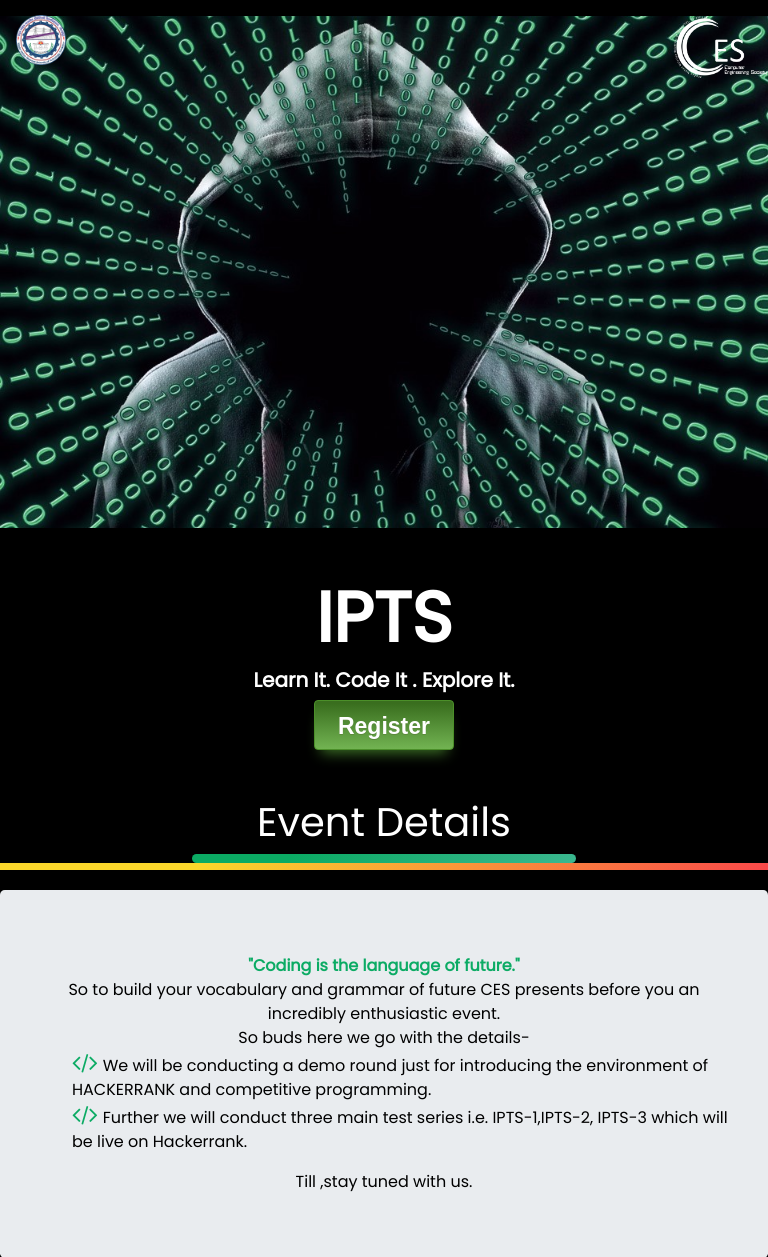
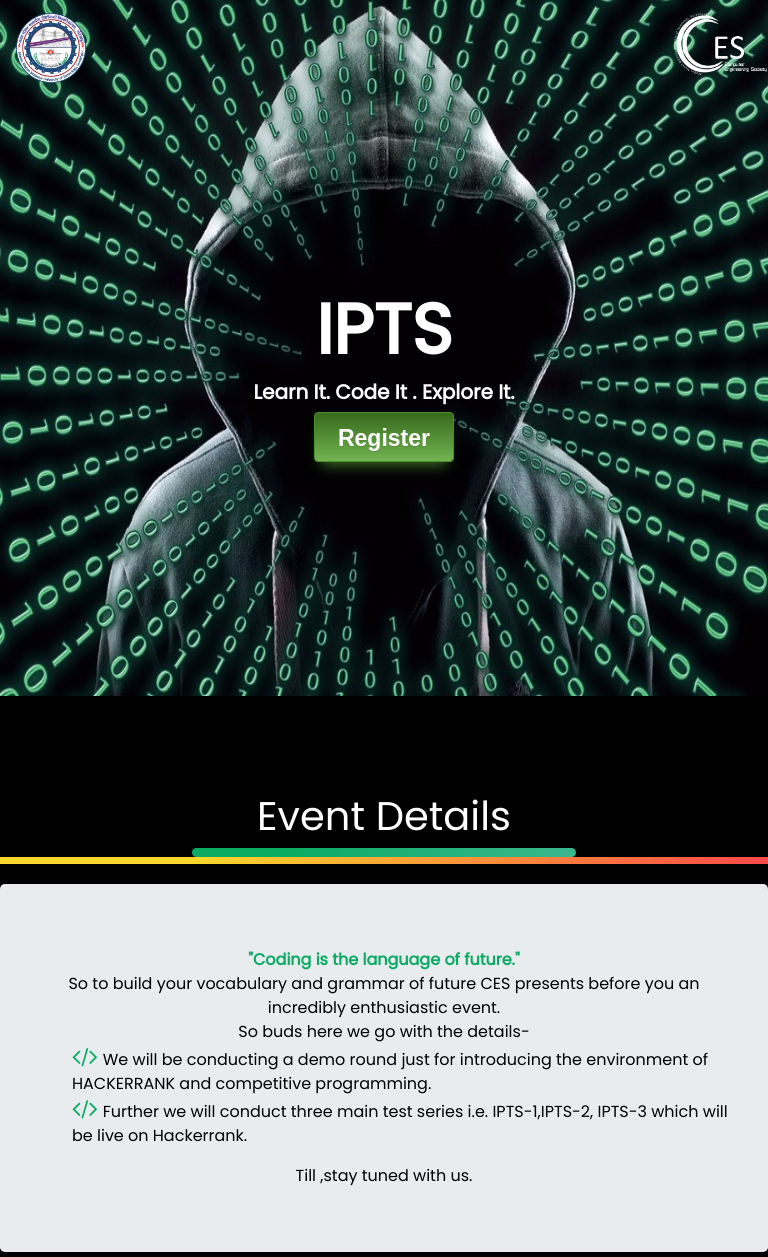
Before and after one commit to prakharritik/WebD, a PHP site: page / in a window 768 px wide. Shown: the top 1257 px of the page. Run offline with PHP 8.4, Linux system fonts and the light colour scheme.

Commit message:
updated website

```diff
--- a/ipts/index.html
+++ b/ipts/index.html
@@ -27,10 +27,10 @@ background-image: linear-gradient(315deg, #2d3436 0%, #000000 74%);
 </head>
 <body>
 
-<nav class="navbar navbar-expand-lg navbar-dark bg-dark static-top">
+<nav class="navbar navbar-expand-lg navbar-dark static-top">
 
   <div class="container-fluid">
-    <a class="navbar-brand" style="position: absolute;top:10px;" href="#">
+    <a class="navbar-brand"  href="#">
           <img src="logo3.png" class="im1" alt=""><img src="ces2.png" class="im2 log" alt="">
         </a>
 
@@ -55,7 +55,6 @@ background-image: linear-gradient(315deg, #2d3436 0%, #000000 74%);
     </div>
   </div>
 </nav>
-<img src="ces2.png" class="im3" alt="" style="position: absolute;right: 0;">
 <img src="ipts.jpg" class='imgbg mb-5'>
 <div class="pl" data-aos="fade-up">
 <H1 class="head1">IPTS</H1>
--- a/ipts/style.css
+++ b/ipts/style.css
@@ -1,15 +1,16 @@
 html{
   overflow-x: hidden;
+  scroll-behavior: smooth;
 }
 body{
   overflow-x: hidden;
 }
 
 .navbar-brand img{
-	width: 100px;
+	width: 70px;
 }
 .log{
-  width: 150px!important;
+  width: 100px!important;
 }
 a:hover{
   text-decoration: none;
@@ -196,16 +197,22 @@ width:140px;
 }
 @media (max-width: 768px) {
   .im1{
-    width:50px!important;
+    width:70px!important;
   }
   .im2{
-    display: none;
+    position: absolute;right: 0;
+    width:100px!important;
   }
   .im3{
-    right: 0px;width:50px!important;
+    right: 0px;
   }
   .imgbg{
-    height: 150%;
+
+        margin-top: -100px;
+    margin-left: -70px;
+
+    height: 700px;
+    width: 800px;
   }
   .logbutton{
     position: relative;
@@ -217,8 +224,11 @@ width:140px;
     margin-left: 15%;
   }
   .pl{
-    position: relative;
-    left: 0%;
+        left:0;
+  right:0;
+
+  margin-left: auto;
+  margin-right: auto;
   }
   .head1{
     font-size: 70px;
@@ -226,11 +236,17 @@ width:140px;
   .head2{
     font-size: 20px;
   }
+  .navbar{
+    background-color: transparent!important;
+  }
 }
 @media (min-width: 768px) and (max-width: 992px) {
     .pl{
-    position: relative;
-    left: 0%;
+    left:0;
+  right:0;
+
+  margin-left: auto;
+  margin-right: auto;
   }
   .head1{
     font-size: 70px;
@@ -238,11 +254,15 @@ width:140px;
   .head2{
     font-size: 20px;
   }
+  .im1{
+    width:70px!important;
+  }
   .im2{
-    display: none;
+    position: absolute;right: 0;
+    width:100px!important;
   }
-  .im3{
-    right: 0px;width:100px!important;
+  .imgbg{
+        margin-left: 0px;
   }
 }
 @media (min-width: 992px){
```
